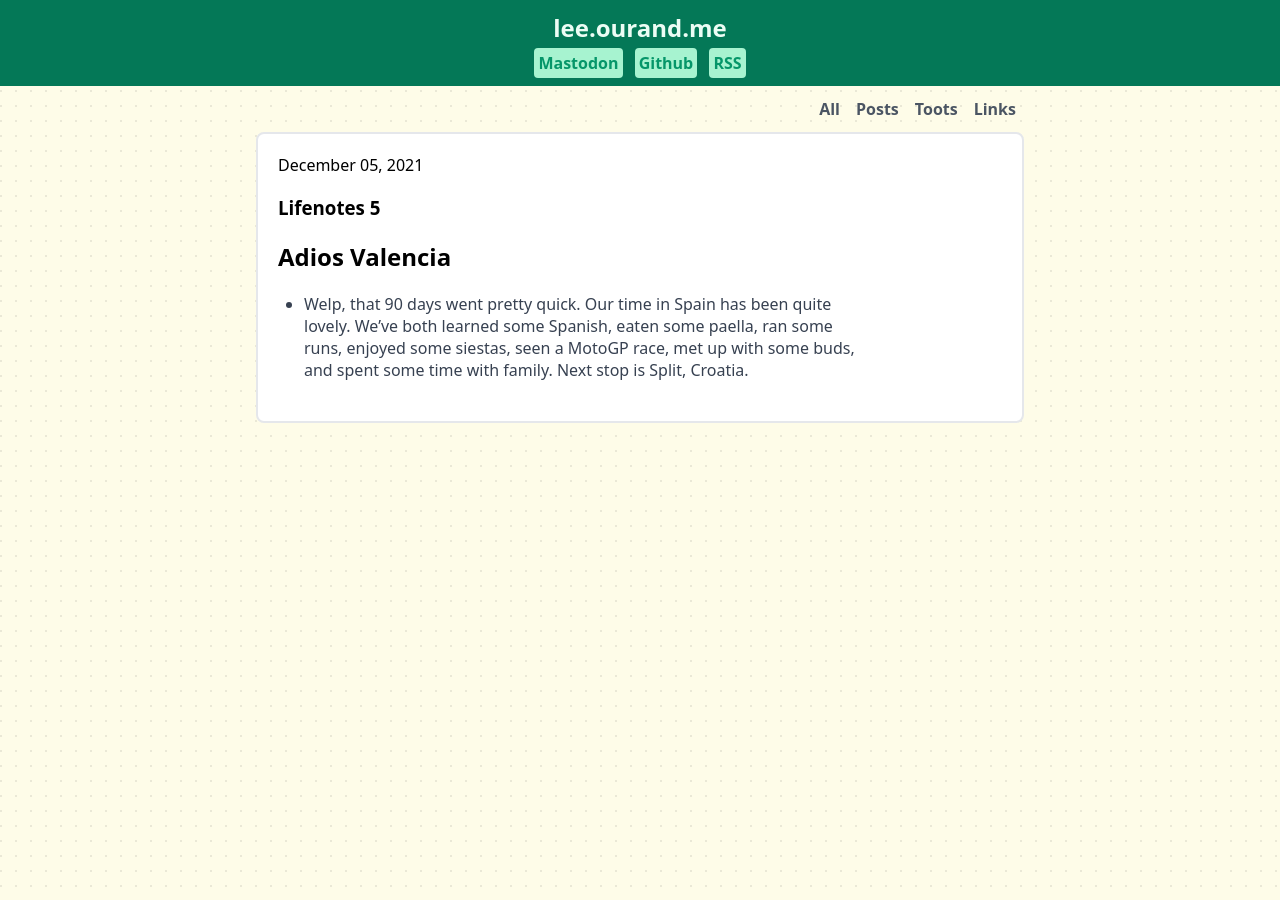
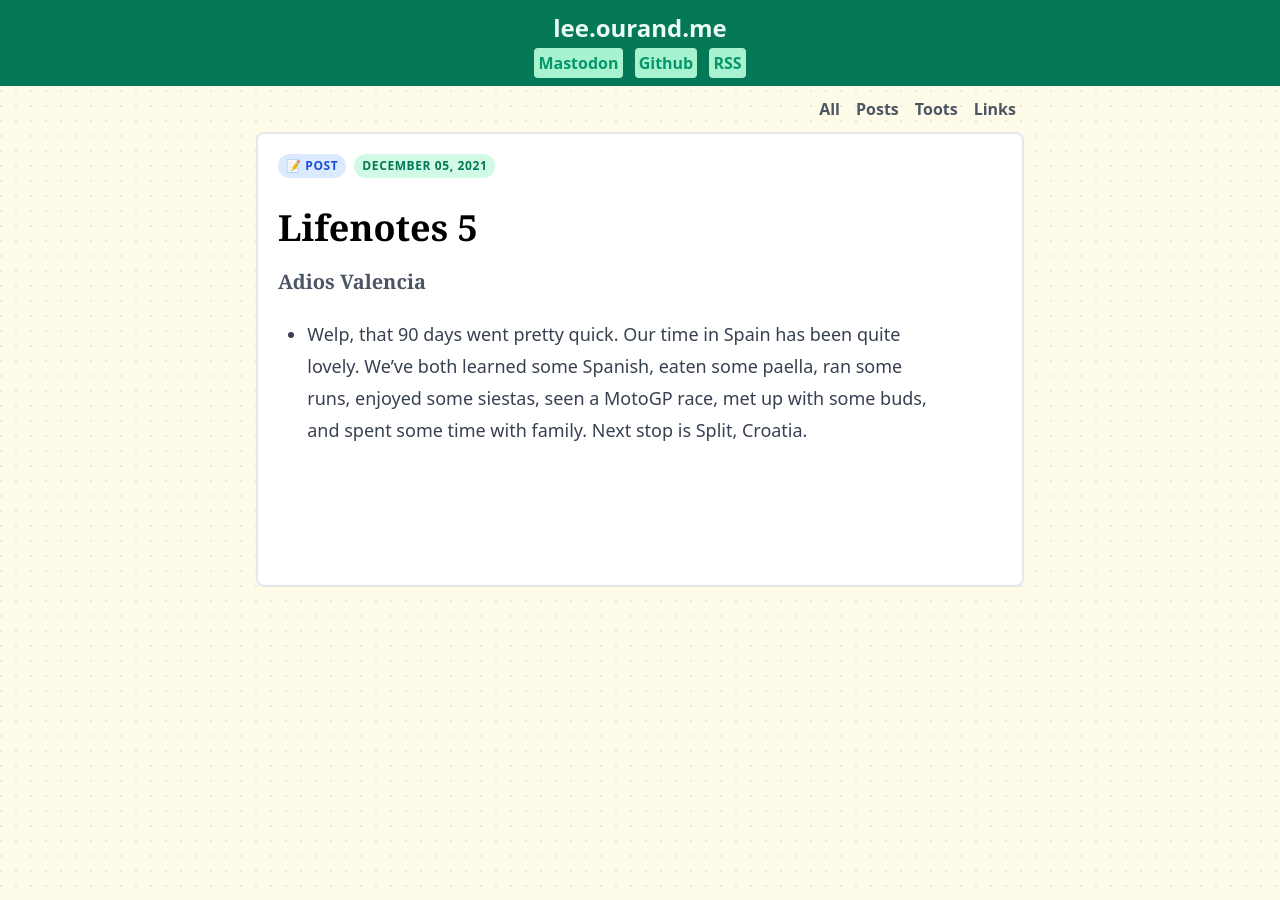
Before and after one commit to leeourand/leeourand.github.com, a Jekyll site: the page built from _posts/2021-12-05-adios-valencia.md, in a window 1280 px wide. Built offline with Jekyll 4.4.1, drawn with Linux system fonts in a browser that asks for light colours.

Commit message:
Fix individual article page styling after Tailwind removal
- Replace basic HTML structure in layout templates with proper component classes
- Add missing badges (🔗 Link, 📝 Post, date badges) to individual pages
- Update link.html layout to use .link-post component structure with external link and permalink icons
- Update post.html layout to use .post component structure
- Add missing utility classes to style.scss (typography, spacing, icons, grid, colors)
- Add responsive grid utilities for larger screens
- Individual pages now match homepage listing appearance and functionality

Fixes broken styling on individual article show pages that occurred after
commit a900273 removed Tailwind CSS dependency.

```diff
--- a/_layouts/post.html
+++ b/_layouts/post.html
@@ -1,13 +1,18 @@
 ---
 layout: base
 ---
-<article class="sm:grid sm:grid-cols-[1fr_auto_1fr] sm:grow sm:gap-6">
-  <header>
-    <time class="block mt-2 text-1xl uppercase dark:text-gray-400">{{ page.date | date: "%B %d, %Y" }}</time>
-    <h1 class="text-4xl font-bold font-serif dark:text-gray-200">{{ page.title }}</h1>
-    <h2 class="mt-2 text-3xl font-bold text-gray-600 dark:text-gray-400 font-serif">{{ page.subtitle }}</h1>
-  </header>
-  <div class="content prose prose-lg dark:prose-invert">
+<div class="post">
+  <div class="post__header">
+    <span class="badge badge--post">📝 Post</span>
+    <time class="badge badge--date">{{ page.date | date: "%B %d, %Y" }}</time>
+  </div>
+  <h2 class="post__title">
+    <a href="{{ page.url }}">{{ page.title }}</a>
+  </h2>
+  {% if page.subtitle %}
+    <h3 class="post__subtitle">{{ page.subtitle }}</h3>
+  {% endif %}
+  <div class="post__content content">
     {{ content }}
   </div>
-</article>
+</div>
--- a/assets/stylesheets/style.scss
+++ b/assets/stylesheets/style.scss
@@ -864,6 +864,39 @@ span:target { background: rgba(255, 255, 0, 0.2) }
 .mx-auto { margin-left: auto; margin-right: auto; }
 .my-2 { margin-top: 0.5rem; margin-bottom: 0.5rem; }
 
+/* Typography utilities */
+.block { display: block; }
+.inline-block { display: inline-block; }
+.font-bold { font-weight: 700; }
+.font-serif { font-family: ui-serif, Georgia, Cambria, "Times New Roman", Times, serif; }
+.uppercase { text-transform: uppercase; }
+.text-1xl { font-size: 1.25rem; line-height: 1.75rem; }
+.text-3xl { font-size: 1.875rem; line-height: 2.25rem; }
+.text-4xl { font-size: 2.25rem; line-height: 2.5rem; }
+
+/* Spacing utilities */
+.mt-2 { margin-top: 0.5rem; }
+.-mt-2 { margin-top: -0.5rem; }
+
+/* Icon sizing */
+.w-6 { width: 1.5rem; }
+.h-6 { height: 1.5rem; }
+
+/* Grid utilities */
+.sm\:grid { display: block; }
+.sm\:grid-cols-\[1fr_auto_1fr\] { grid-template-columns: none; }
+.sm\:grow { flex-grow: 0; }
+.sm\:gap-6 { gap: 0; }
+
+/* Color utilities */
+.text-gray-400 { color: var(--gray-400); }
+.text-gray-200 { color: var(--gray-200); }
+.text-gray-600 { color: var(--gray-600); }
+
+/* Dark mode variants */
+.dark .dark\:text-gray-400 { color: var(--gray-400); }
+.dark .dark\:text-gray-200 { color: var(--gray-200); }
+
 /* ================================================
    RESPONSIVE/MEDIA QUERIES
    ================================================ */
@@ -873,6 +906,10 @@ span:target { background: rgba(255, 255, 0, 0.2) }
   .sm\:p-5 { padding: 1.25rem; }
   .sm\:w-auto { width: auto; }
   .sm\:text-4xl { font-size: 2.25rem; line-height: 2.5rem; }
+  .sm\:grid { display: grid; }
+  .sm\:grid-cols-\[1fr_auto_1fr\] { grid-template-columns: 1fr auto 1fr; }
+  .sm\:grow { flex-grow: 1; }
+  .sm\:gap-6 { gap: 1.5rem; }
 }
 
 @view-transition {
```
Also changed, not shown: _layouts/link.html (+23 -12 lines).
